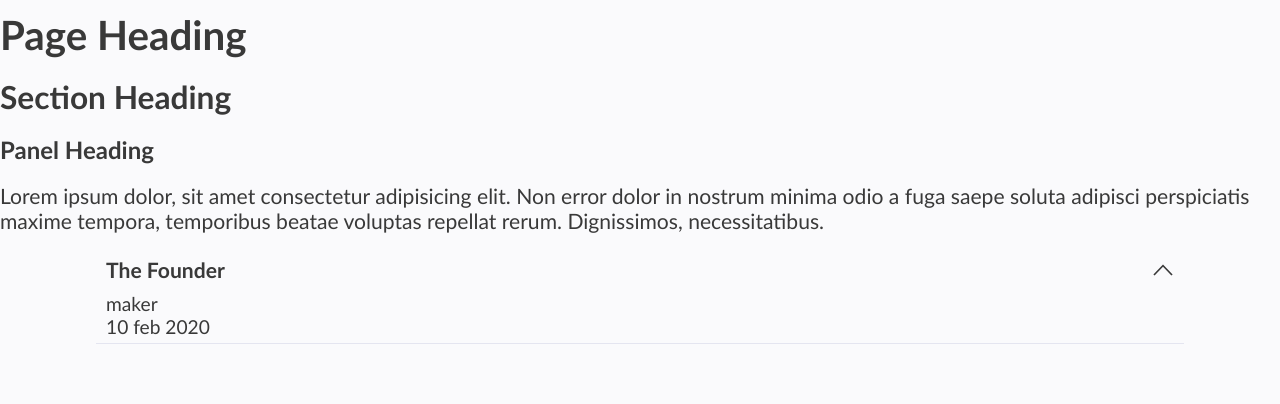
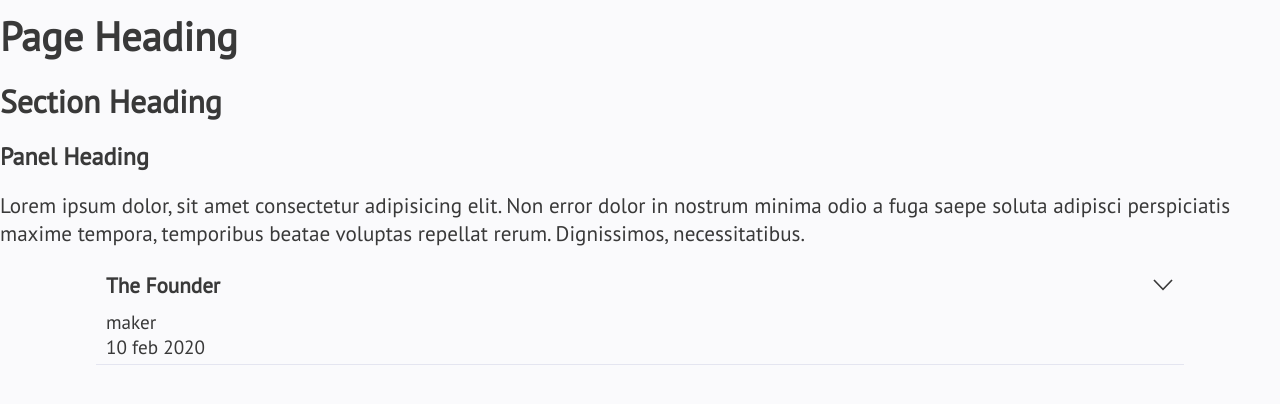
Before and after one commit to nology-tech/Union-Client-Project, a React (Vite) app: page / in a window 1280 px wide. Shown: the top 404 px of the page. Built offline with nearby package versions, Linux system fonts and the light colour scheme.

Commit message:
adding gallery, close-chevron, typopgraphy adjustment

```diff
--- a/src/components/EventCard/EventCard.scss
+++ b/src/components/EventCard/EventCard.scss
@@ -2,14 +2,15 @@
 
 .event-card {
   margin: auto;
-  max-width: 85%;
+  width: 85%;
+  max-width: 100%;
   padding: 5px 10px;
-  font-family: $classic-content;
+  font-family: $modern-content;
   border-bottom: 1px solid $color-light-grey;
   &__header {
+
     display: flex;
     align-items: center;
-    font-family: $classic-header;
   }
   &__arrow {
     height: 22px;
--- a/src/components/EventCard/EventCard.tsx
+++ b/src/components/EventCard/EventCard.tsx
@@ -1,13 +1,16 @@
 import { useState } from "react";
 import "./EventCard.scss";
-import arrow from "../../assets/images/arrow.svg";
+import arrowUp from "../../assets/images/arrow-up.svg";
+import arrowDown from "../../assets/images/arrow-down.svg";
+import "../Gallery/Gallery"
+import Gallery from "../Gallery/Gallery";
 
 type EventCardProps = {
   title: string;
   maker: string;
   date: string;
   textContent: string;
-  gallery: string;
+  galleryArray: string[];
   //   buttonText: string;
   //   buttonVariant: string;
   //   buttonFunction: ChangeEventHandler<HTMLButtonElement>;
@@ -18,7 +21,7 @@ const EventCard = ({
   maker,
   date,
   textContent,
-  gallery,
+  galleryArray,
 }: //   buttonText,
 //   buttonVariant,
 //   buttonFunction,
@@ -38,12 +41,18 @@ EventCardProps) => {
       <div className="event-card__main">
         <div className="event-card__header">
           <h4 className="event-card__title">{title}</h4>
-          <img
+          {!showInfo && <img
             className="event-card__arrow"
-            src={arrow}
+            src={arrowDown}
             alt="arrow"
             onClick={toggleDisplay}
-          />
+          />}
+          {showInfo && <img
+            className="event-card__arrow"
+            src={arrowUp}
+            alt="arrow"
+            onClick={toggleDisplay}
+          />}
         </div>
         <div className="event-card__ul">
           <li className="even-card__li">{maker}</li>
@@ -55,7 +64,7 @@ EventCardProps) => {
           <p className="event-card__text">{textContent}</p>
           <div className="event-card__gallery">
             <h4>Gallery</h4>
-            <div className="event-card__gallery--scroll">{gallery}</div>
+            <Gallery galleryArray={galleryArray}/>
           </div>
         </div>
       )}
--- /dev/null
+++ b/src/components/Gallery/Gallery.scss
@@ -0,0 +1,13 @@
+
+.gallery {
+  display: flex;
+  justify-content: center;
+  margin: auto;
+  overflow: auto;
+  white-space: nowrap;
+  padding: 10px 0;
+  .gallery__images--image {
+    width: 200px;
+    border-radius: 10px 10px;
+  }
+}
--- /dev/null
+++ b/src/components/Gallery/Gallery.tsx
@@ -0,0 +1,22 @@
+import './Gallery.scss'
+
+type GalleryProps = { galleryArray: string[] }
+
+const Gallery = ( { galleryArray }: GalleryProps) => {
+
+const gallery = galleryArray ?? ["Sorry! Image not found."]
+
+  return (
+
+    <div className="gallery">
+      {gallery.map((image: string) => {
+        return <div className="gallery__images"><img className="gallery__images--image" src={image} alt="Image of a product from maker" /></div>
+      })
+      }
+
+      </div>
+
+  )
+}
+
+export default Gallery;
--- a/src/styles/_typography.scss
+++ b/src/styles/_typography.scss
@@ -5,7 +5,7 @@
 // we can manipulate the :root element's font-size at different breakpoints to scale up the font-size application-wide
 
 * {
-  font-family: "Trebuchet MS", "Lucida Sans Unicode", "Lucida Grande",
+  font-family: $modern-content, "Trebuchet MS", "Lucida Sans Unicode", "Lucida Grande",
     "Lucida Sans", Arial, sans-serif;
   color: $text-color;
 }
```
Also changed, not shown: src/assets/images/arrow-down.svg (added), src/assets/images/arrow-up.svg.
